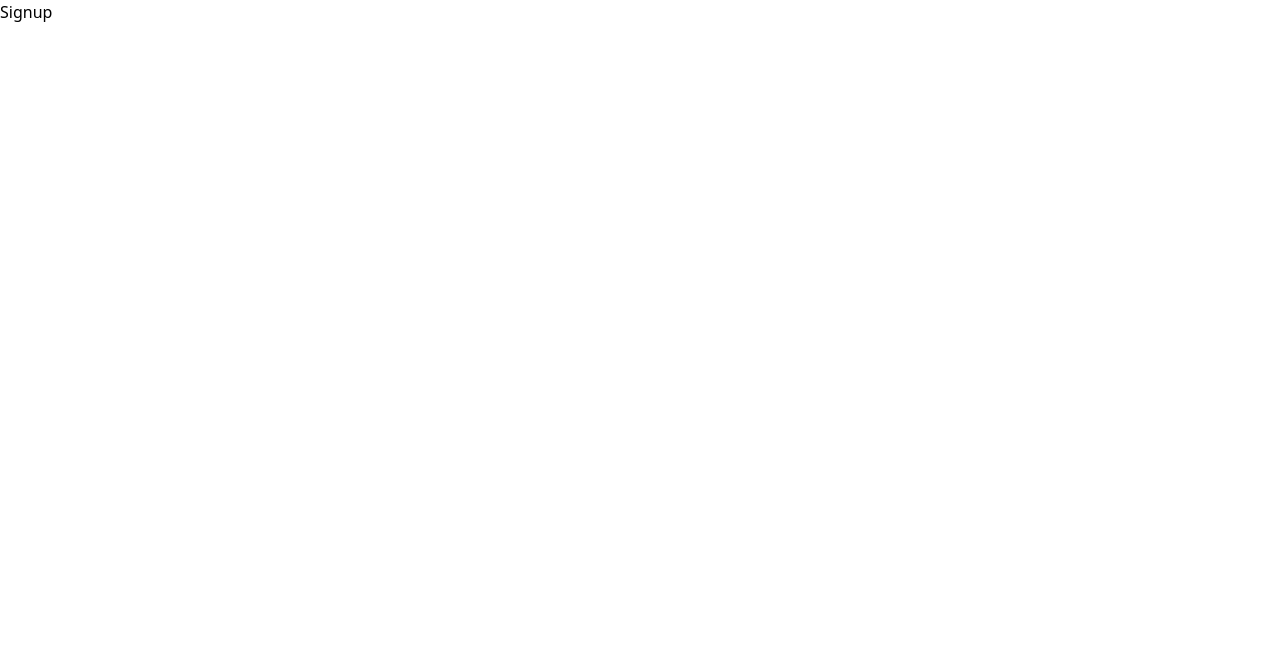
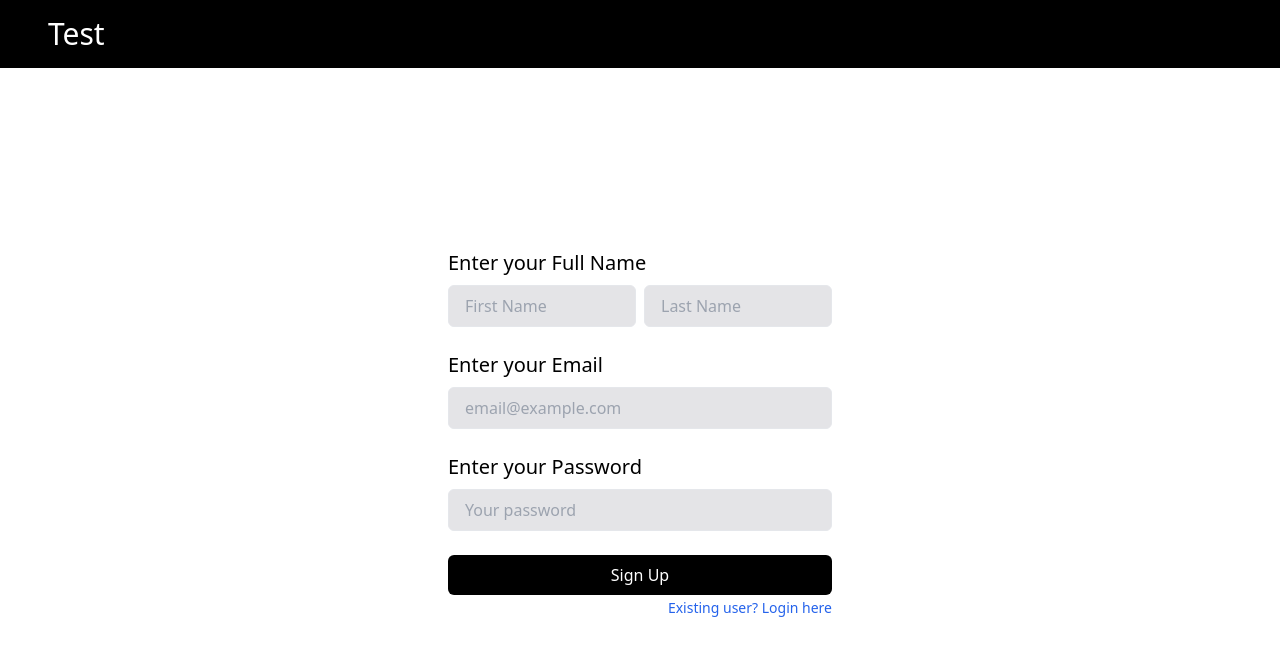
Before and after one commit to aadarshraj02/test-builder, a React (Vite) app in the folder client/: page /register in a window 1280 px wide. Shown: the top 656 px of the page. Built offline with nearby package versions, Linux system fonts and the light colour scheme.

Commit message:
added login and signup

```diff
--- a/client/package.json
+++ b/client/package.json
@@ -10,6 +10,7 @@
     "preview": "vite preview"
   },
   "dependencies": {
+    "axios": "^1.7.8",
     "react": "^18.3.1",
     "react-dom": "^18.3.1",
     "react-icons": "^5.4.0",
--- /dev/null
+++ b/client/src/context/UserContext.jsx
@@ -0,0 +1,21 @@
+import { createContext, useState } from "react";
+
+export const UserDataContext = createContext();
+
+const UserContext = ({ children }) => {
+  const [user, setUser] = useState({
+    email: "",
+    fullname: {
+      firstName: "",
+      lastName: "",
+    },
+  });
+
+  return (
+    <UserDataContext.Provider value={{ user, setUser }}>
+      {children}
+    </UserDataContext.Provider>
+  );
+};
+
+export default UserContext;
--- /dev/null
+++ b/client/src/hooks/useUserLogin.js
@@ -0,0 +1,30 @@
+import { useState } from "react";
+import axios from "axios";
+
+const useLogin = () => {
+  const [loading, setLoading] = useState(false);
+  const [error, setError] = useState(null);
+
+  const login = async (credentials) => {
+    setLoading(true);
+    setError(null);
+
+    try {
+      const response = await axios.post(
+        `${import.meta.env.VITE_BASE_URL}/api/users/login`,
+        credentials
+      );
+
+      setLoading(false);
+      return response.data;
+    } catch (err) {
+      setLoading(false);
+      setError(err.response?.data?.message || "Something went wrong");
+      throw err;
+    }
+  };
+
+  return { login, loading, error };
+};
+
+export default useLogin;
--- /dev/null
+++ b/client/src/hooks/useUserRegister.js
@@ -0,0 +1,30 @@
+import { useState } from "react";
+import axios from "axios";
+
+const useSignup = () => {
+  const [loading, setLoading] = useState(false);
+  const [error, setError] = useState(null);
+
+  const signup = async (newUser) => {
+    setLoading(true);
+    setError(null);
+
+    try {
+      const response =
+        (await axios.post) <
+        SignupResponse >
+        (`${import.meta.env.VITE_BASE_URL}/api/users/register`, newUser);
+
+      setLoading(false);
+      return response.data;
+    } catch (err) {
+      setLoading(false);
+      setError(err.response?.data?.message || "Something went wrong");
+      throw err;
+    }
+  };
+
+  return { signup, loading, error };
+};
+
+export default useSignup;
--- a/client/src/main.jsx
+++ b/client/src/main.jsx
@@ -3,11 +3,14 @@ import { createRoot } from "react-dom/client";
 import "./index.css";
 import App from "./App.jsx";
 import { BrowserRouter } from "react-router-dom";
+import UserContext from "./context/UserContext.jsx";
 
 createRoot(document.getElementById("root")).render(
   <StrictMode>
-    <BrowserRouter>
-      <App />
-    </BrowserRouter>
+    <UserContext>
+      <BrowserRouter>
+        <App />
+      </BrowserRouter>
+    </UserContext>
   </StrictMode>
 );
--- a/client/src/pages/Login.jsx
+++ b/client/src/pages/Login.jsx
@@ -1,5 +1,104 @@
+import React, { useState, useContext } from "react";
+import { Link, useNavigate } from "react-router-dom";
+import { UserDataContext } from "../context/UserContext";
+import useLogin from "../hooks/useUserLogin";
+
 const Login = () => {
-  return <div>Login</div>;
+  const [email, setEmail] = useState("");
+  const [password, setPassword] = useState("");
+  const [emailFocused, setEmailFocused] = useState(false);
+  const [passwordFocused, setPasswordFocused] = useState(false);
+
+  const { login, loading, error } = useLogin();
+  const { setUser } = useContext(UserDataContext);
+  const navigate = useNavigate();
+
+  const submitHandler = async (e) => {
+    e.preventDefault();
+
+    try {
+      const data = await login({ email, password });
+      setUser(data.user);
+      localStorage.setItem("token", data.token);
+      navigate("/home");
+      setEmail("");
+      setPassword("");
+    } catch (err) {
+      console.error(err);
+    }
+  };
+
+  return (
+    <div className="h-screen flex flex-col">
+      <div className="bg-black text-white px-8 py-4">
+        <Link to="/" className="px-4 text-3xl">
+          Test
+        </Link>
+      </div>
+      <div className="flex flex-grow sm:items-center mt-5 sm:mt-0 justify-center">
+        <div className="w-full max-w-md">
+          <form
+            className="rounded-md px-8 space-y-6"
+            onSubmit={(e) => submitHandler(e)}
+          >
+            <div>
+              <label htmlFor="email" className="block text-xl mb-2">
+                What's your email?
+              </label>
+              <input
+                id="email"
+                type="email"
+                value={email}
+                required
+                placeholder="email@example.com"
+                className={`w-full px-4 py-2 rounded-md border transition-colors duration-300 focus:outline-none ${
+                  emailFocused ? "bg-white" : "bg-zinc-200"
+                }`}
+                onFocus={() => setEmailFocused(true)}
+                onBlur={() => setEmailFocused(false)}
+                onChange={(e) => setEmail(e.target.value)}
+              />
+            </div>
+            <div>
+              <label htmlFor="password" className="block text-xl mb-2">
+                Enter your password
+              </label>
+              <input
+                id="password"
+                type="password"
+                value={password}
+                required
+                placeholder="Your password"
+                className={`w-full px-4 py-2 rounded-md border transition-colors duration-300 focus:outline-none ${
+                  passwordFocused ? "bg-white" : "bg-zinc-200"
+                }`}
+                onFocus={() => setPasswordFocused(true)}
+                onBlur={() => setPasswordFocused(false)}
+                onChange={(e) => setPassword(e.target.value)}
+              />
+            </div>
+            <button
+              className="w-full bg-black text-white py-2 rounded-md hover:bg-gray-800 transition-colors"
+              disabled={loading}
+            >
+              {loading ? "Logging in..." : "Login"}
+            </button>
+          </form>
+          {error && <p className="text-red-500 text-sm mt-2">{error}</p>}
+          <div className="rounded-md px-8 space-y-4">
+            <div className="text-center">
+              <Link
+                to="/register"
+                className="text-blue-600 hover:underline text-sm"
+              >
+                New here? Create an account
+              </Link>
+            </div>
+          </div>
+        </div>
+      </div>
+    </div>
+  );
 };
 
 export default Login;
--- a/client/src/pages/Signup.jsx
+++ b/client/src/pages/Signup.jsx
@@ -1,5 +1,130 @@
+import React, { useState, useContext } from "react";
+import { Link, useNavigate } from "react-router-dom";
+import { UserDataContext } from "../context/UserContext";
+import useSignup from "../hooks/useUserRegister";
+
 const Signup = () => {
-  return <div>Signup</div>;
+  const [email, setEmail] = useState("");
+  const [password, setPassword] = useState("");
+  const [firstName, setFirstName] = useState("");
+  const [lastName, setLastName] = useState("");
+  const { signup, loading, error } = useSignup();
+
+  const navigate = useNavigate();
+  const { setUser } = useContext(UserDataContext);
+
+  const submitHandler = async (e) => {
+    e.preventDefault();
+
+    const newUser = {
+      fullname: {
+        firstName,
+        lastName,
+      },
+      email,
+      password,
+    };
+
+    try {
+      const data = await signup(newUser);
+      setUser(data.user);
+      localStorage.setItem("token", data.token);
+      navigate("/home");
+
+      setFirstName("");
+      setLastName("");
+      setEmail("");
+      setPassword("");
+    } catch (err) {
+      console.error(err);
+    }
+  };
+
+  return (
+    <div className="h-screen flex flex-col">
+      <div className="bg-black text-white px-8 py-4 text-center sm:text-left">
+        <Link to="/" className="px-4 text-3xl">
+          Test
+        </Link>
+      </div>
+      <div className="flex flex-grow sm:items-center mt-5 sm:mt-0 justify-center">
+        <div className="w-full max-w-md">
+          <form className="rounded-md px-8 space-y-6" onSubmit={submitHandler}>
+            <div>
+              <label htmlFor="fullname" className="block text-xl mb-2">
+                Enter your Full Name
+              </label>
+              <div className="flex flex-col sm:flex-row gap-2">
+                <input
+                  id="firstName"
+                  type="text"
+                  value={firstName}
+                  required
+                  placeholder="First Name"
+                  className="w-full px-4 py-2 rounded-md border bg-zinc-200"
+                  onChange={(e) => setFirstName(e.target.value)}
+                />
+                <input
+                  id="lastName"
+                  type="text"
+                  value={lastName}
+                  required
+                  placeholder="Last Name"
+                  className="w-full px-4 py-2 rounded-md border bg-zinc-200"
+                  onChange={(e) => setLastName(e.target.value)}
+                />
+              </div>
+            </div>
+            <div>
+              <label htmlFor="email" className="block text-xl mb-2">
+                Enter your Email
+              </label>
+              <input
+                id="email"
+                type="email"
+                value={email}
+                required
+                placeholder="email@example.com"
+                className="w-full px-4 py-2 rounded-md border bg-zinc-200"
+                onChange={(e) => setEmail(e.target.value)}
+              />
+            </div>
+            <div>
+              <label htmlFor="password" className="block text-xl mb-2">
+                Enter your Password
+              </label>
+              <input
+                id="password"
+                type="password"
+                value={password}
+                required
+                placeholder="Your password"
+                className="w-full px-4 py-2 rounded-md border bg-zinc-200"
+                onChange={(e) => setPassword(e.target.value)}
+              />
+            </div>
+            <button
+              className="w-full bg-black text-white py-2 rounded-md hover:bg-gray-800 transition-colors"
+              disabled={loading}
+            >
+              {loading ? "Signing Up..." : "Sign Up"}
+            </button>
+          </form>
+          {error && <p className="text-red-500 text-sm mt-2">{error}</p>}
+          <div className="rounded-md px-8 space-y-4">
+            <div className="sm:text-right text-center">
+              <Link
+                to="/login"
+                className="text-blue-600 hover:underline text-sm"
+              >
+                Existing user? Login here
+              </Link>
+            </div>
+          </div>
+        </div>
+      </div>
+    </div>
+  );
 };
 
 export default Signup;
```
Also changed, not shown: 1 other file (tests, documents, lock files or other folders).
